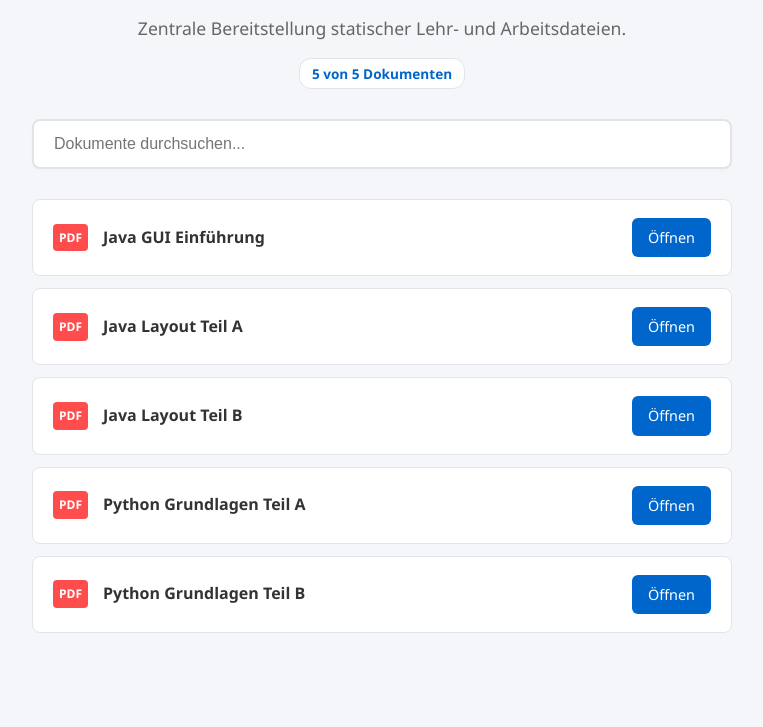
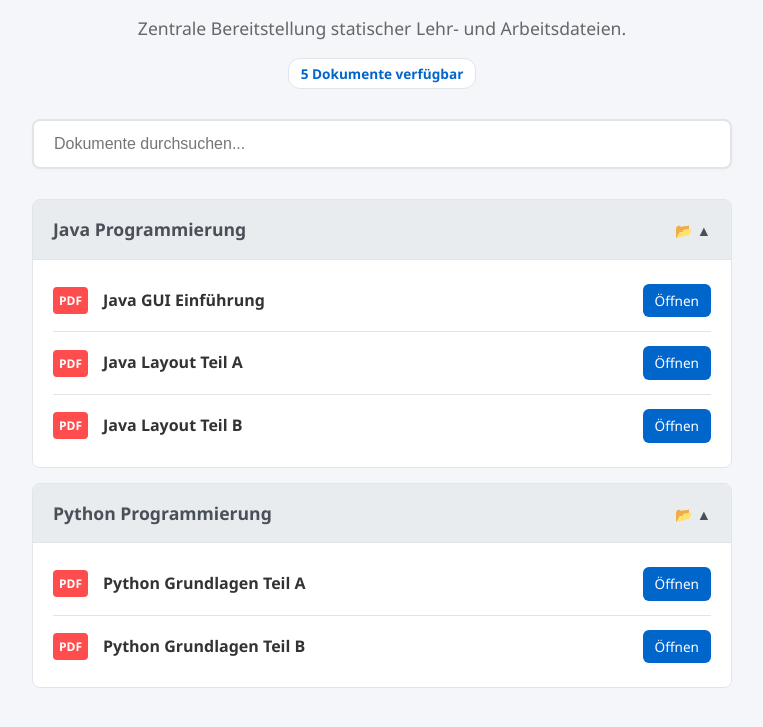
Before and after one commit to osftalia-tool/pdf-archiv, a plain HTML site: page index.html in a window 1280 px wide. Shown: the part 157-884 px from the top of the page, without its empty margins (258-1021 px from the left). Before the commit the page ends 842 px from the top, so only its background shows below. Drawn offline with Linux system fonts and the light colour scheme.

Commit message:
Update index.html
1.5

```diff
--- a/index.html
+++ b/index.html
@@ -5,7 +5,7 @@
     <meta name="viewport" content="width=device-width, initial-scale=1.0">
     <title>Statisches Dokumenten-Archiv</title>
     <style>
-        /* CSS Variablen für einfachen Wechsel zwischen Light und Dark Mode */
+        /* CSS Variablen für Light und Dark Mode */
         :root {
             --bg-color: #f4f6f9;
             --card-bg: #ffffff;
@@ -14,6 +14,8 @@
             --accent-color: #0066cc;
             --accent-hover: #004499;
             --border-color: #e1e4e8;
+            --folder-bg: #e9ecef;
+            --folder-text: #495057;
         }
 
         [data-theme="dark"] {
@@ -24,6 +26,8 @@
             --accent-color: #3399ff;
             --accent-hover: #66b2ff;
             --border-color: #333333;
+            --folder-bg: #2a2a2a;
+            --folder-text: #e0e0e0;
         }
 
         body {
@@ -37,7 +41,6 @@
             transition: background-color 0.3s, color 0.3s;
         }
 
-        /* Top Bar mit Theme Switcher */
         .top-bar {
             display: flex;
             justify-content: flex-end;
@@ -73,7 +76,6 @@
             margin-bottom: 15px;
         }
 
-        /* Statistik Badge */
         .stats-badge {
             display: inline-block;
             background: var(--card-bg);
@@ -85,7 +87,6 @@
             font-weight: bold;
         }
 
-        /* Suchleiste Styles */
         .search-container {
             margin-bottom: 30px;
         }
@@ -103,13 +104,48 @@
             box-sizing: border-box;
         }
 
-        .search-input:focus {
-            outline: none;
-            border-color: var(--accent-color);
-            box-shadow: 0 4px 12px rgba(0, 102, 204, 0.15);
+        /* Ordner / Akkordeon Styles */
+        .folder-container {
+            margin-bottom: 15px;
+            border: 1px solid var(--border-color);
+            border-radius: 8px;
+            overflow: hidden;
         }
 
-        /* Dokumenten-Liste (Kacheln) */
+        .folder-header {
+            background-color: var(--folder-bg);
+            color: var(--folder-text);
+            padding: 15px 20px;
+            font-weight: bold;
+            font-size: 1.1rem;
+            cursor: pointer;
+            display: flex;
+            justify-content: space-between;
+            align-items: center;
+            user-select: none;
+        }
+
+        .folder-icon::after {
+            content: '📁 ▼';
+            font-size: 0.9rem;
+        }
+
+        .folder-container.open .folder-icon::after {
+            content: '📂 ▲';
+        }
+
+        .folder-content {
+            display: none;
+            background: var(--card-bg);
+            padding: 10px 20px;
+            border-top: 1px solid var(--border-color);
+        }
+
+        .folder-container.open .folder-content {
+            display: block;
+        }
+
+        /* Dokumenten-Liste */
         .doc-list {
             list-style: none;
             padding: 0;
@@ -117,26 +153,25 @@
         }
 
         .doc-item {
-            background: var(--card-bg);
-            border: 1px solid var(--border-color);
-            border-radius: 8px;
-            margin-bottom: 12px;
-            transition: transform 0.2s, box-shadow 0.2s;
+            border-bottom: 1px solid var(--border-color);
         }
 
-        .doc-item:hover {
-            transform: translateY(-2px);
-            box-shadow: 0 6px 12px rgba(0,0,0,0.08);
+        .doc-item:last-child {
+            border-bottom: none;
         }
 
         .doc-link {
             display: flex;
             align-items: center;
             justify-content: space-between;
-            padding: 18px 20px;
+            padding: 14px 0;
             color: var(--text-main);
             text-decoration: none;
             font-weight: 600;
+        }
+
+        .doc-item:hover .doc-name {
+            color: var(--accent-color);
         }
 
         .doc-info {
@@ -145,7 +180,6 @@
             gap: 15px;
         }
 
-        /* Rotes PDF-Icon Simulation */
         .pdf-icon {
             background-color: #ff4d4d;
             color: white;
@@ -159,9 +193,9 @@
         .btn-download {
             background-color: var(--accent-color);
             color: white;
-            padding: 8px 16px;
+            padding: 6px 12px;
             border-radius: 6px;
-            font-size: 0.9rem;
+            font-size: 0.85rem;
             font-weight: 500;
             transition: background-color 0.2s;
         }
@@ -170,7 +204,6 @@
             background-color: var(--accent-hover);
         }
 
-        /* Info falls nichts gefunden wird */
         .no-results {
             display: none;
             text-align: center;
@@ -196,7 +229,14 @@
         <input type="text" id="searchBar" class="search-input" placeholder="Dokumente durchsuchen...">
     </div>
 
-    <ul class="doc-list" id="docList">
+    <div id="mainContent">
+        <div class="folder-container open">
+            <div class="folder-header" onclick="toggleFolder(this)">
+                <span>Java Programmierung</span>
+                <span class="folder-icon"></span>
+            </div>
+            <div class="folder-content">
+                <ul class="doc-list">
                     <li class="doc-item">
                         <a class="doc-link" href="dateien/java_gui.pdf" target="_blank">
                             <div class="doc-info">
@@ -224,6 +264,17 @@
                             <span class="btn-download">Öffnen</span>
                         </a>
                     </li>
+                </ul>
+            </div>
+        </div>
+
+        <div class="folder-container open">
+            <div class="folder-header" onclick="toggleFolder(this)">
+                <span>Python Programmierung</span>
+                <span class="folder-icon"></span>
+            </div>
+            <div class="folder-content">
+                <ul class="doc-list">
                     <li class="doc-item">
                         <a class="doc-link" href="dateien/python_a.pdf" target="_blank">
                             <div class="doc-info">
@@ -243,16 +294,24 @@
                         </a>
                     </li>
                 </ul>
+            </div>
+        </div>
+    </div>
 
     <div id="noResults" class="no-results">Keine passenden Dokumente gefunden.</div>
 
     <script>
         const searchBar = document.getElementById('searchBar');
-        const docList = document.getElementById('docList');
-        const docItems = docList.getElementsByClassName('doc-item');
+        const docItems = document.getElementsByClassName('doc-item');
         const noResults = document.getElementById('noResults');
         const statsCounter = document.getElementById('statsCounter');
         const themeToggle = document.getElementById('themeToggle');
+        const folders = document.getElementsByClassName('folder-container');
+
+        // Funktion zum Auf- und Zuklappen der Ordner
+        function toggleFolder(header) {
+            header.parentElement.classList.toggle('open');
+        }
 
         // Funktion zum Aktualisieren des Zählers
         function updateCounter() {
@@ -260,42 +319,52 @@
             Array.from(docItems).forEach(item => {
                 if (item.style.display !== 'none') visibleCount++;
             });
-            statsCounter.textContent = `${visibleCount} von ${docItems.length} Dokumenten`;
+            statsCounter.textContent = `${visibleCount} Dokumente verfügbar`;
         }
 
-        // Initiale Zählung beim Laden der Seite
         updateCounter();
 
-        // Echtzeit-Suche Logik
+        // Intelligente Echtzeit-Suche
         searchBar.addEventListener('keyup', function(e) {
             const term = e.target.value.toLowerCase();
-            let hasResults = false;
+            let hasGlobalResults = false;
 
-            Array.from(docItems).forEach(function(item) {
+            Array.from(folders).forEach(function(folder) {
+                const itemsInFolder = folder.getElementsByClassName('doc-item');
+                let hasFolderResults = false;
+
+                Array.from(itemsInFolder).forEach(function(item) {
                     const docName = item.querySelector('.doc-name').textContent.toLowerCase();
                     if(docName.indexOf(term) != -1) {
                         item.style.display = 'block';
-                    hasResults = true;
+                        hasFolderResults = true;
+                        hasGlobalResults = true;
                     } else {
                         item.style.display = 'none';
                     }
                 });
 
-            noResults.style.display = hasResults ? 'none' : 'block';
+                // Wenn in einem Ordner etwas gefunden wird, klappt er automatisch auf
+                if (hasFolderResults) {
+                    folder.style.display = 'block';
+                    if (term.length > 0) {
+                        folder.classList.add('open');
+                    }
+                } else {
+                    folder.style.display = 'none';
+                }
+            });
+
+            noResults.style.display = hasGlobalResults ? 'none' : 'block';
             updateCounter();
         });
 
         // Dark Mode Umschalter Logik
         themeToggle.addEventListener('click', () => {
             const currentTheme = document.documentElement.getAttribute('data-theme');
-            if (currentTheme === 'dark') {
-                document.documentElement.setAttribute('data-theme', 'light');
-            } else {
-                document.documentElement.setAttribute('data-theme', 'dark');
-            }
+            document.documentElement.setAttribute('data-theme', currentTheme === 'dark' ? 'light' : 'dark');
         });
 
-        // Automatische Erkennung der System-Einstellung des Nutzers (Default)
         if (window.matchMedia && window.matchMedia('(prefers-color-scheme: dark)').matches) {
             document.documentElement.setAttribute('data-theme', 'dark');
         }
```
Lines whose indentation alone changed are shown as unchanged.
